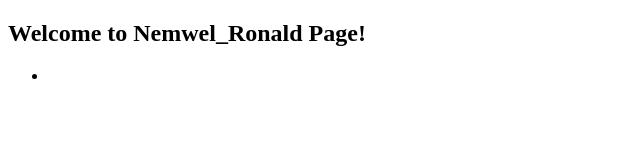
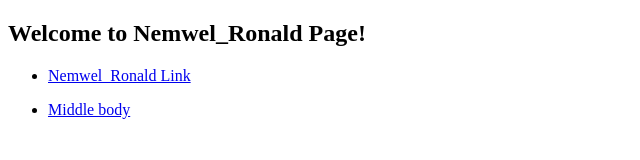
Before and after one commit to rskinnerc/ronald-nemwel, a plain HTML site: page index.html in a window 1280 px wide. Shown: the whole page, without its empty margins (0-640 px from the left). Drawn offline with Linux system fonts and the light colour scheme.

Commit message:
Nav bar with a link

```diff
--- a/index.html
+++ b/index.html
@@ -15,10 +15,16 @@
 
   <section id="projects">
     <ul>
-      <li class="project-tile"></li>
+      <li class="project-tile"><a href="#">Nemwel_Ronald Link</a></li>
     </ul>
+
   </section>
 
+  <nav id="nav-bar">
+    <ul>
+      <li><a href="#">Middle body</a></li>
+    </ul>
+  </nav>
 </body>
 
 </html>
```
